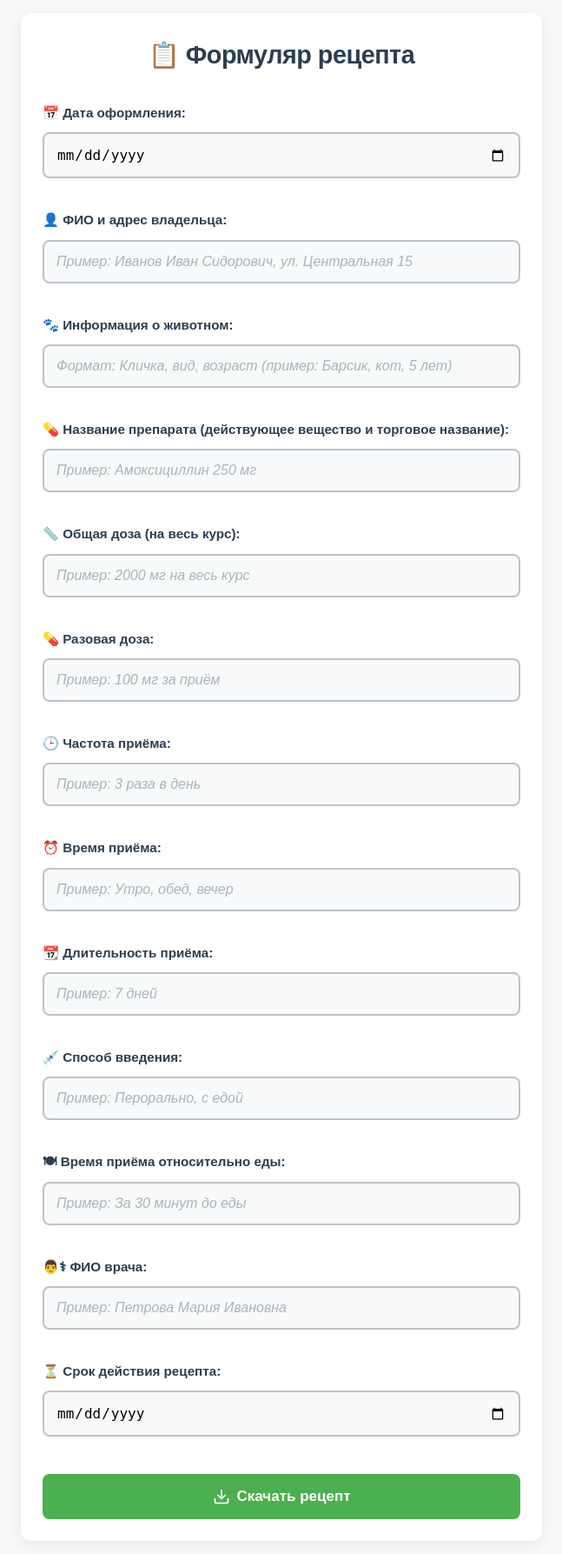
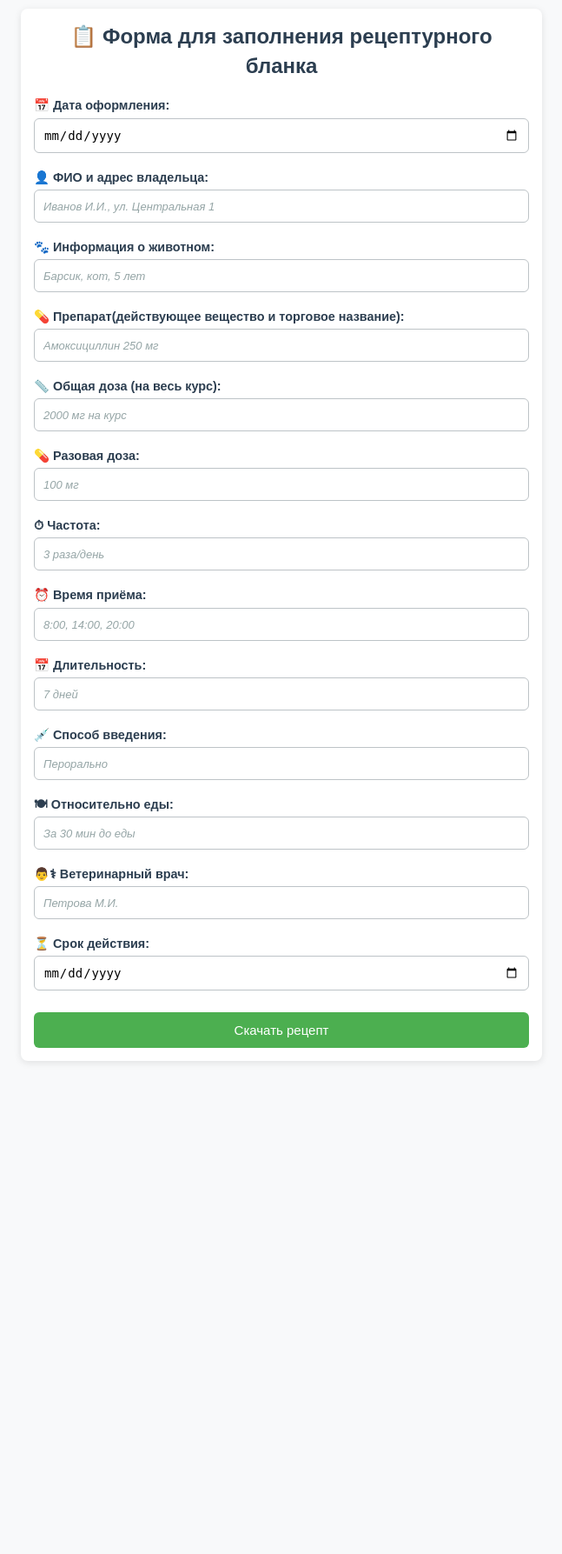
Before and after one commit to aibolitigr/VetReceptSite, a Flask app: page / in a window 1280 px wide. Shown: the whole page at 87% size, without its empty margins (316-963 px from the left). After the commit the page ends 1222 px from the top, so only its background shows below. Run offline with Flask 3, Linux system fonts and the light colour scheme.

Commit message:
Компактная форма с исправлениями

```diff
--- a/app.py
+++ b/app.py
@@ -28,8 +28,6 @@ def fill_template(data, filename):
     output_path = os.path.join("temp", filename)
 
     doc = Document(template_path)
-
-    # Замена плейсхолдеров с сохранением форматирования
     for paragraph in doc.paragraphs:
         for key, value in data.items():
             if key in paragraph.text:
@@ -48,7 +46,6 @@ def index():
         errors = []
         form_data = request.form.to_dict()
 
-        # Валидация дат
         date_formatted = format_date(form_data.get("date"))
         expiry_formatted = format_date(form_data.get("expiry_date"))
 
@@ -69,14 +66,12 @@ def index():
         if errors:
             return render_template('form.html', errors=errors, form_data=form_data)
 
-        # Генерация имени файла
         owner = form_data.get("owner_name", "").strip()
         pet = form_data.get("pet_info", "").strip()
         surname = owner.split()[0] if owner else "Без_фамилии"
         pet_name = pet.split(',')[0].strip() if ',' in pet else pet.split()[0] if pet else "Без_клички"
         filename = f"{sanitize_filename(surname)}_{sanitize_filename(pet_name)}.docx"
 
-        # Формирование данных
         data = {
             "{date}": date_formatted,
             "{owner_name}": form_data.get("owner_name"),
@@ -93,7 +88,6 @@ def index():
             "{expiry_date}": expiry_formatted
         }
 
-        # Создание и отправка файла
         docx_path = fill_template(data, filename)
         response = send_file(docx_path, as_attachment=True, download_name=filename)
 
--- a/templates/form.html
+++ b/templates/form.html
@@ -3,7 +3,7 @@
 <head>
     <meta charset="UTF-8">
     <meta name="viewport" content="width=device-width, initial-scale=1.0">
-    <title>Генератор ветеринарных рецептов</title>
+    <title>Генератор рецептов</title>
     <style>
         :root {
             --primary-color: #4CAF50;
@@ -20,8 +20,8 @@
 
         body {
             font-family: 'Arial', sans-serif;
-            line-height: 1.6;
-            padding: 15px;
+            line-height: 1.4;
+            padding: 10px;
             background-color: #f8f9fa;
         }
 
@@ -29,34 +29,33 @@
             max-width: 600px;
             margin: 0 auto;
             background: white;
-            padding: 25px;
-            border-radius: 12px;
-            box-shadow: 0 4px 15px rgba(0,0,0,0.08);
+            padding: 15px;
+            border-radius: 8px;
+            box-shadow: 0 2px 8px rgba(0,0,0,0.1);
         }
 
         h2 {
             color: var(--text-color);
-            margin-bottom: 2rem;
-            font-size: 1.8rem;
+            margin-bottom: 1.2rem;
+            font-size: 1.5rem;
             text-align: center;
-            letter-spacing: -0.5px;
         }
 
         .error-messages {
-            background: #fff0f0;
-            border: 2px solid var(--error-color);
-            border-radius: 8px;
-            padding: 15px;
-            margin-bottom: 25px;
+            background: #ffe6e6;
+            border: 1px solid var(--error-color);
+            border-radius: 6px;
+            padding: 10px;
+            margin-bottom: 15px;
         }
 
         .error {
             color: var(--error-color);
-            margin: 8px 0;
-            font-size: 0.95rem;
+            margin: 5px 0;
+            font-size: 0.9rem;
             display: flex;
             align-items: center;
-            gap: 8px;
+            gap: 6px;
         }
 
         .error::before {
@@ -65,91 +64,78 @@
 
         label {
             display: block;
-            margin: 18px 0 10px;
+            margin: 8px 0 4px;
             color: var(--text-color);
             font-weight: 600;
-            font-size: 0.95rem;
+            font-size: 0.9rem;
         }
 
         input {
             width: 100%;
-            padding: 14px;
-            margin-bottom: 18px;
-            border: 2px solid var(--border-color);
-            border-radius: 8px;
-            font-size: 16px;
-            transition: all 0.3s ease;
-            background: #f8f9fa;
+            padding: 10px;
+            margin-bottom: 10px;
+            border: 1px solid var(--border-color);
+            border-radius: 6px;
+            font-size: 14px;
+            transition: border-color 0.2s;
+            background: #fff;
         }
 
         input:focus {
             border-color: var(--primary-color);
-            box-shadow: 0 0 8px rgba(76, 175, 80, 0.15);
             outline: none;
-            background: white;
+            box-shadow: 0 0 0 2px rgba(76, 175, 80, 0.1);
         }
 
         input::placeholder {
             color: #95a5a6;
             font-style: italic;
-            opacity: 0.8;
+            font-size: 13px;
         }
 
         button {
             width: 100%;
-            padding: 16px;
+            padding: 12px;
             background: var(--primary-color);
             color: white;
             border: none;
-            border-radius: 8px;
-            font-size: 17px;
+            border-radius: 6px;
+            font-size: 15px;
             cursor: pointer;
-            transition: all 0.3s ease;
-            font-weight: 600;
-            margin-top: 25px;
-            display: flex;
-            align-items: center;
-            justify-content: center;
-            gap: 8px;
+            transition: background 0.2s;
+            margin-top: 15px;
+            font-weight: 500;
         }
 
         button:hover {
             background: #45a049;
-            transform: translateY(-2px);
-            box-shadow: 0 4px 12px rgba(0,0,0,0.1);
-        }
-
-        button:active {
-            transform: translateY(0);
         }
 
         @media (max-width: 480px) {
-            .container {
-                padding: 20px;
-                border-radius: 0;
-                box-shadow: none;
+            body {
+                padding: 8px;
             }
 
-            h2 {
-                font-size: 1.6rem;
-                margin-bottom: 1.5rem;
+            .container {
+                padding: 12px;
+                border-radius: 0;
             }
 
             input {
-                padding: 12px;
-                font-size: 15px;
+                padding: 8px;
+                font-size: 13px;
             }
 
             button {
-                padding: 14px;
-                font-size: 16px;
+                padding: 10px;
+                font-size: 14px;
             }
         }
     </style>
 </head>
 <body>
     <div class="container">
-        <h2>📋 Формуляр рецепта</h2>
+        <h2>📋 Форма для заполнения рецептурного бланка</h2>
 
         {% if errors %}
         <div class="error-messages">
@@ -161,85 +147,45 @@
 
         <form method="POST">
             <label>📅 Дата оформления:</label>
-            <input type="date" name="date"
-                   value="{{ form_data.date if form_data else '' }}"
-                   required>
+            <input type="date" name="date" value="{{ form_data.date if form_data else '' }}" required>
 
             <label>👤 ФИО и адрес владельца:</label>
-            <input type="text" name="owner_name"
-                   value="{{ form_data.owner_name if form_data else '' }}"
-                   placeholder="Пример: Иванов Иван Сидорович, ул. Центральная 15"
-                   required>
+            <input type="text" name="owner_name" value="{{ form_data.owner_name if form_data else '' }}" placeholder="Иванов И.И., ул. Центральная 1" required>
 
             <label>🐾 Информация о животном:</label>
-            <input type="text" name="pet_info"
-                   value="{{ form_data.pet_info if form_data else '' }}"
-                   placeholder="Формат: Кличка, вид, возраст (пример: Барсик, кот, 5 лет)"
-                   required>
+            <input type="text" name="pet_info" value="{{ form_data.pet_info if form_data else '' }}" placeholder="Барсик, кот, 5 лет" required>
 
-            <label>💊 Название препарата (действующее вещество и торговое название):</label>
-            <input type="text" name="medicine"
-                   value="{{ form_data.medicine if form_data else '' }}"
-                   placeholder="Пример: Амоксициллин 250 мг"
-                   required>
+            <label>💊 Препарат(действующее вещество и торговое название):</label>
+            <input type="text" name="medicine" value="{{ form_data.medicine if form_data else '' }}" placeholder="Амоксициллин 250 мг" required>
 
             <label>📏 Общая доза (на весь курс):</label>
-            <input type="text" name="dosage"
-                   value="{{ form_data.dosage if form_data else '' }}"
-                   placeholder="Пример: 2000 мг на весь курс"
-                   required>
+            <input type="text" name="dosage" value="{{ form_data.dosage if form_data else '' }}" placeholder="2000 мг на курс" required>
 
             <label>💊 Разовая доза:</label>
-            <input type="text" name="single_dose"
-                   value="{{ form_data.single_dose if form_data else '' }}"
-                   placeholder="Пример: 100 мг за приём"
-                   required>
+            <input type="text" name="single_dose" value="{{ form_data.single_dose if form_data else '' }}" placeholder="100 мг" required>
 
-            <label>🕒 Частота приёма:</label>
-            <input type="text" name="frequency"
-                   value="{{ form_data.frequency if form_data else '' }}"
-                   placeholder="Пример: 3 раза в день"
-                   required>
+            <label>⏱ Частота:</label>
+            <input type="text" name="frequency" value="{{ form_data.frequency if form_data else '' }}" placeholder="3 раза/день" required>
 
             <label>⏰ Время приёма:</label>
-            <input type="text" name="time_of_day"
-                   value="{{ form_data.time_of_day if form_data else '' }}"
-                   placeholder="Пример: Утро, обед, вечер"
-                   required>
+            <input type="text" name="time_of_day" value="{{ form_data.time_of_day if form_data else '' }}" placeholder="8:00, 14:00, 20:00" required>
 
-            <label>📆 Длительность приёма:</label>
-            <input type="text" name="duration"
-                   value="{{ form_data.duration if form_data else '' }}"
-                   placeholder="Пример: 7 дней"
-                   required>
+            <label>📅 Длительность:</label>
+            <input type="text" name="duration" value="{{ form_data.duration if form_data else '' }}" placeholder="7 дней" required>
 
             <label>💉 Способ введения:</label>
-            <input type="text" name="method"
-                   value="{{ form_data.method if form_data else '' }}"
-                   placeholder="Пример: Перорально, с едой"
-                   required>
+            <input type="text" name="method" value="{{ form_data.method if form_data else '' }}" placeholder="Перорально" required>
 
-            <label>🍽 Время приёма относительно еды:</label>
-            <input type="text" name="feeding_time"
-                   value="{{ form_data.feeding_time if form_data else '' }}"
-                   placeholder="Пример: За 30 минут до еды"
-                   required>
+            <label>🍽 Относительно еды:</label>
+            <input type="text" name="feeding_time" value="{{ form_data.feeding_time if form_data else '' }}" placeholder="За 30 мин до еды" required>
 
-            <label>👨⚕ ФИО врача:</label>
-            <input type="text" name="vet_name"
-                   value="{{ form_data.vet_name if form_data else '' }}"
-                   placeholder="Пример: Петрова Мария Ивановна"
-                   required>
+            <label>👨⚕ Ветеринарный врач:</label>
+            <input type="text" name="vet_name" value="{{ form_data.vet_name if form_data else '' }}" placeholder="Петрова М.И." required>
 
-            <label>⏳ Срок действия рецепта:</label>
-            <input type="date" name="expiry_date"
-                   value="{{ form_data.expiry_date if form_data else '' }}"
-                   required>
+            <label>⏳ Срок действия:</label>
+            <input type="date" name="expiry_date" value="{{ form_data.expiry_date if form_data else '' }}" required>
 
-            <button type="submit">
-                <svg xmlns="http://www.w3.org/2000/svg" width="20" height="20" viewBox="0 0 24 24" fill="none" stroke="currentColor" stroke-width="2" stroke-linecap="round" stroke-linejoin="round"><path d="M21 15v4a2 2 0 0 1-2 2H5a2 2 0 0 1-2-2v-4"></path><polyline points="7 10 12 15 17 10"></polyline><line x1="12" y1="15" x2="12" y2="3"></line></svg>
-                Скачать рецепт
-            </button>
+            <button type="submit">Скачать рецепт</button>
         </form>
     </div>
 </body>
```
